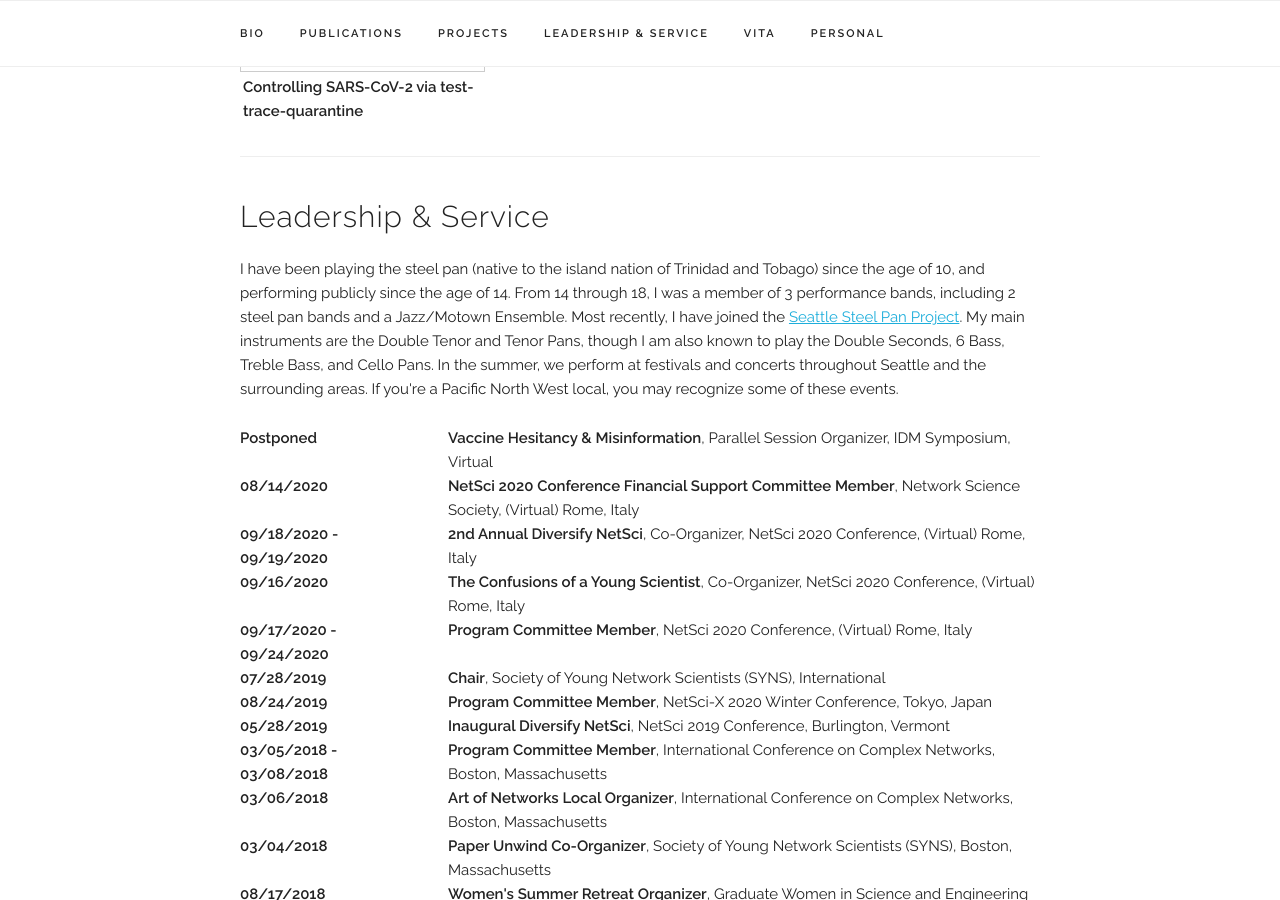
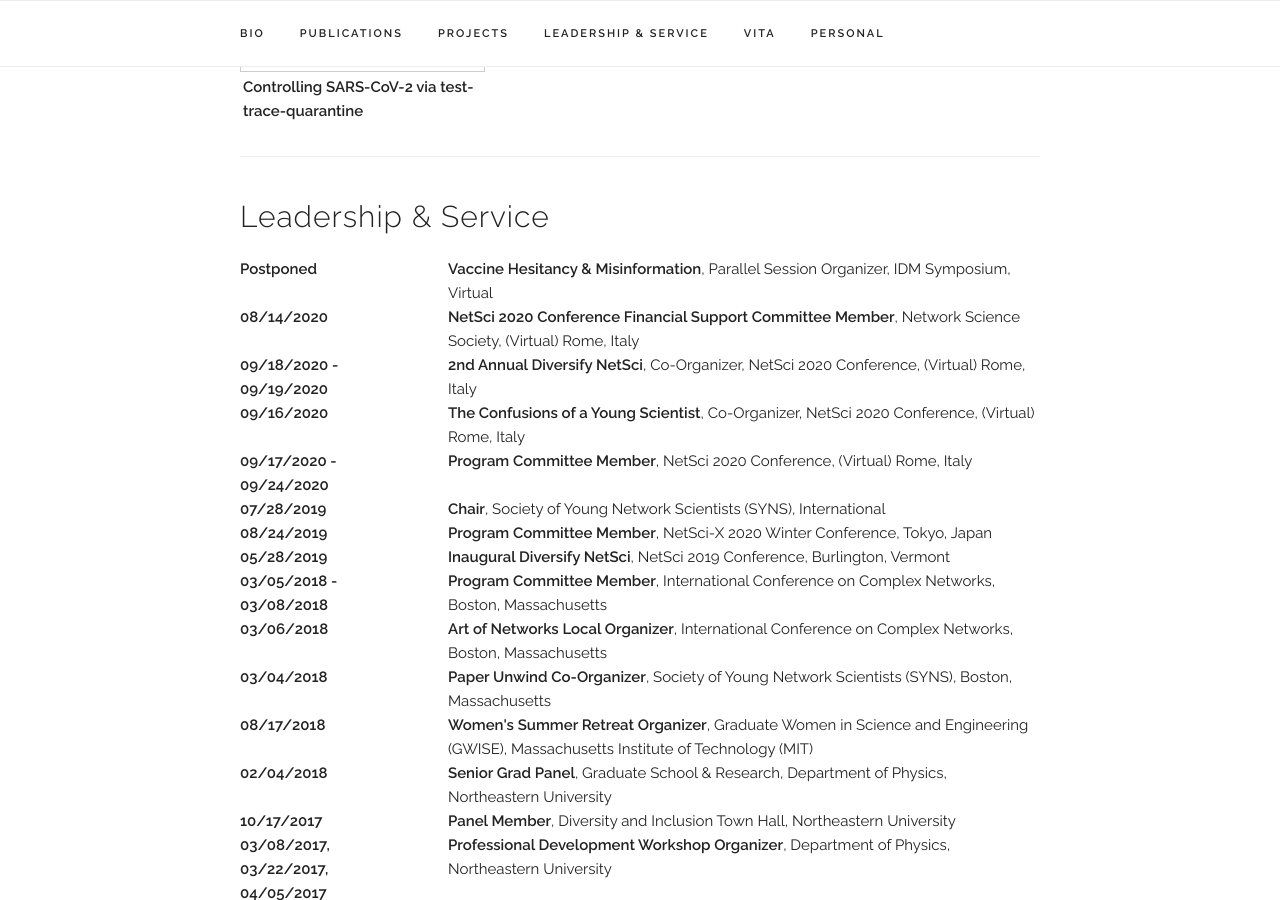
Before and after one commit to dinacmistry/dinacmistry.github.io, a Jekyll site: the page built from index.html, in a window 1280 px wide and 900 px high, scrolled down 4890 px. Built offline with Jekyll 4.4.1, drawn with Linux system fonts in a browser that asks for light colours; some web fonts are replaced.

Commit message:
removing personal blurb from service section

```diff
--- a/index.html
+++ b/index.html
@@ -297,10 +297,6 @@
 <div class="docs-section" id="service">
   <h4>Leadership & Service</h4>
 
-  <p>
-  I have been playing the steel pan (native to the island nation of Trinidad and Tobago) since the age of 10, and performing publicly since the age of 14. From 14 through 18, I was a member of 3 performance bands, including 2 steel pan bands and a Jazz/Motown Ensemble. Most recently, I have joined the <a href="https://www.seattlesteelpanproject.com/">Seattle Steel Pan Project</a>. My main instruments are the Double Tenor and Tenor Pans, though I am also known to play the Double Seconds, 6 Bass, Treble Bass, and Cello Pans. In the summer, we perform at festivals and concerts throughout Seattle and the surrounding areas. If you're a Pacific North West local, you may recognize some of these events.
-  </p>
-
   <ul>
     {% for sv in site.data.service.service %}
     <!-- <a class="navbar-link" href={{ "/index.html#bio" | prepend: site.baseurl }}>Bio</a> -->
```
